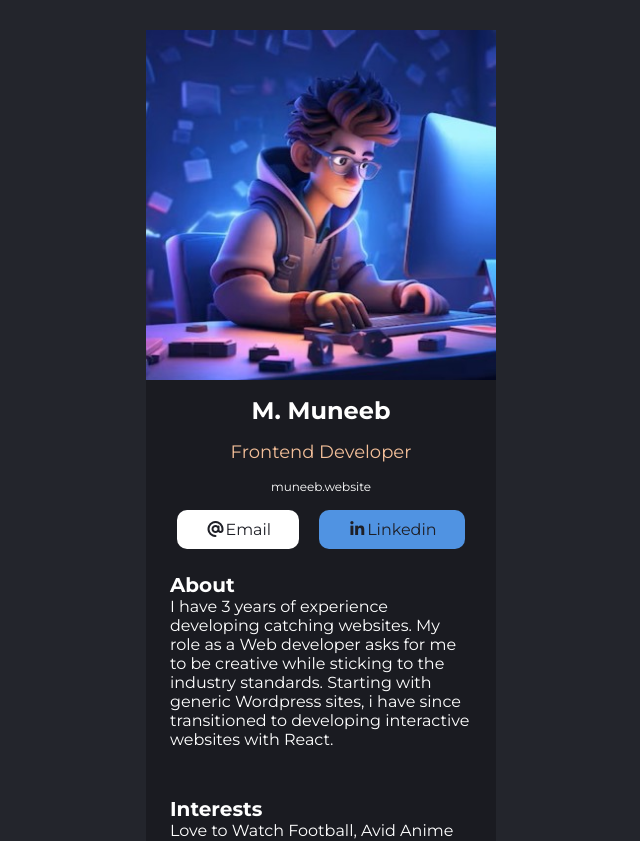
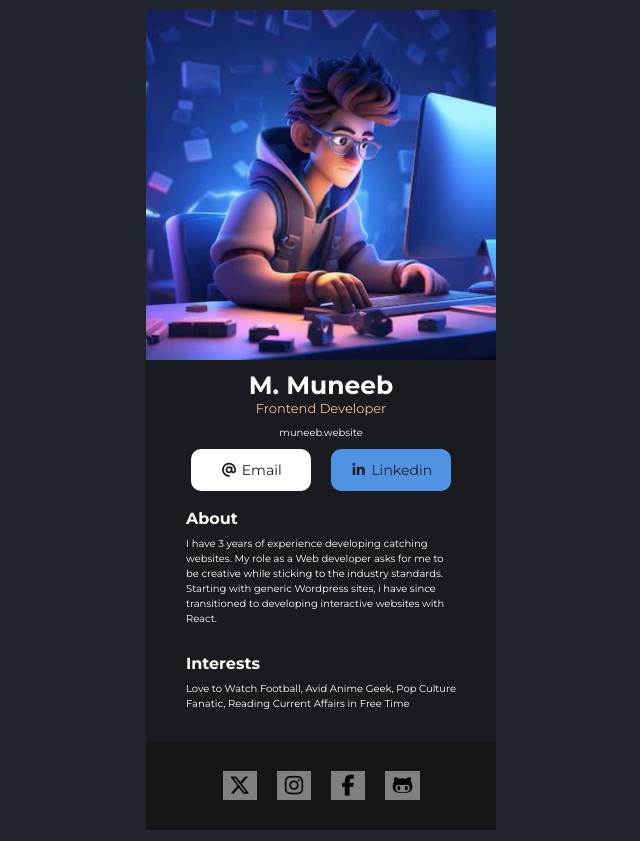
Before and after one commit to mmuneeb1000/business-card-with-react, a React (Vite) app in the folder my-app/: page / in a window 1280 px wide. Shown: the top 841 px of the page, without its empty margins (319-959 px from the left). Built offline with nearby package versions, Linux system fonts and the light colour scheme.

Commit message:
styling fixed

```diff
--- a/my-app/src/components/Footer.jsx
+++ b/my-app/src/components/Footer.jsx
@@ -1,16 +1,16 @@
 export default function Footer() {
   return (
     <footer className="footer-section">
-      <a>
+      <a className="footer-link">
         <i class="fa-brands fa-x-twitter"></i>
       </a>
-      <a>
+      <a className="footer-link">
         <i class="fa-brands fa-instagram"></i>
       </a>
-      <a>
+      <a className="footer-link">
         <i class="fa-brands fa-facebook-f"></i>
       </a>
-      <a>
+      <a className="footer-link">
         <i class="fa-brands fa-github-alt"></i>
       </a>
     </footer>
--- a/my-app/src/index.css
+++ b/my-app/src/index.css
@@ -5,29 +5,37 @@
 
 body {
   font-family: "Montserrat", sans-serif;
-  font-size: 16px;
+  font-size: 10px;
   width: 350px;
   background-color: #23252c;
-  margin: 30px auto;
+  margin: 10px auto;
 }
 h1 {
-  font-size: 24px;
+  font-size: 25px;
   color: white;
+  margin-top: 10px;
 }
 h2 {
-  font-size: 20px;
+  font-size: 16px;
   color: white;
+  margin: 8px 0;
 }
 h3 {
-  font-size: 18px;
+  font-size: 13px;
   font-weight: 400;
   color: #f3bf99;
+}
+p {
+  line-height: 1.5;
 }
 
 .about-section,
 .interest-section {
-  padding: 24px;
+  padding: 10px 40px;
   color: white;
+}
+.interest-section {
+  margin-bottom: 20px;
 }
 
 .footer-section {
@@ -36,7 +44,13 @@ h3 {
   text-align: center;
   padding: 30px 0;
 }
-
+.footer-link > i {
+  font-size: 21px;
+  background-color: grey;
+  margin: 0 10px;
+  padding: 4px;
+  cursor: pointer;
+}
 .container {
   display: flex;
   justify-content: center;
@@ -50,7 +64,6 @@ h3 {
   flex-direction: column;
   justify-content: center;
   align-items: center;
-  gap: 16px;
   img {
     width: 100%;
     height: 100%;
@@ -65,12 +78,18 @@ h3 {
 
 .email-btn,
 .linkedin-btn {
+  display: flex;
+  justify-content: center;
+  align-items: center;
   color: #1e1f26;
   text-decoration: none;
-  padding: 10px 28px;
+  padding: 12px 0;
+  width: 120px;
+  text-align: center;
   background-color: white;
   border-radius: 10px;
-  gap: 10px;
+  gap: 4px;
+  font-size: 14px;
 }
 
 .linkedin-btn {
@@ -78,7 +97,8 @@ h3 {
 }
 
 .website-link {
-  font-size: 12px;
+  font-size: 10px;
   text-decoration: none;
   color: white;
+  margin: 10px 0px;
 }
```
